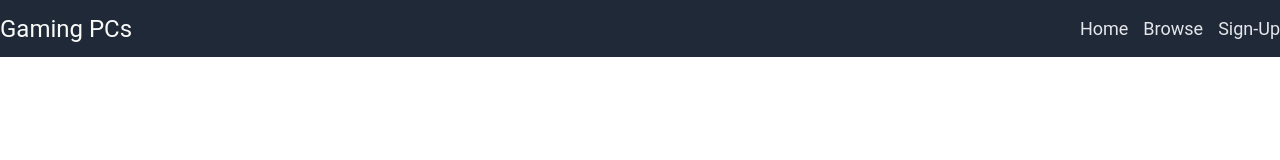
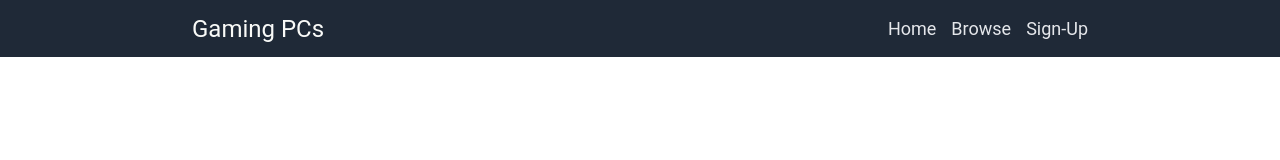
Before and after one commit to JustFact/gaming-pc, a plain HTML site: page index.html in a window 1280 px wide. Drawn offline with Linux system fonts and the light colour scheme.

Commit message:
Add side paddings to header elements

```diff
--- a/index.html
+++ b/index.html
@@ -7,7 +7,7 @@
     <title>Gaming PC</title>
 </head>
 <body>
-    <div class="header">
+    <div class="header side-paddings">
         <div class="Logo">
             Gaming PCs
         </div>
--- a/styles.css
+++ b/styles.css
@@ -10,6 +10,11 @@ body{
     display: flex;
     align-items: center;
     justify-content: space-between;
+}
+
+.side-paddings{
+    padding-left: 15%;
+    padding-right: 15%;
 }
 
 .Logo{
```
